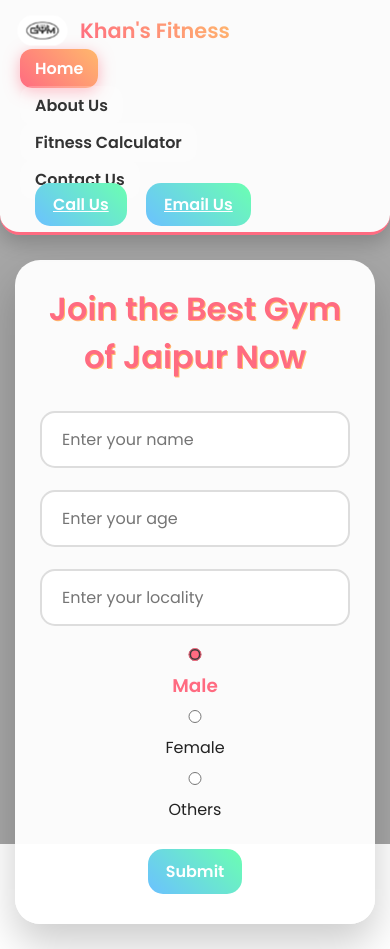
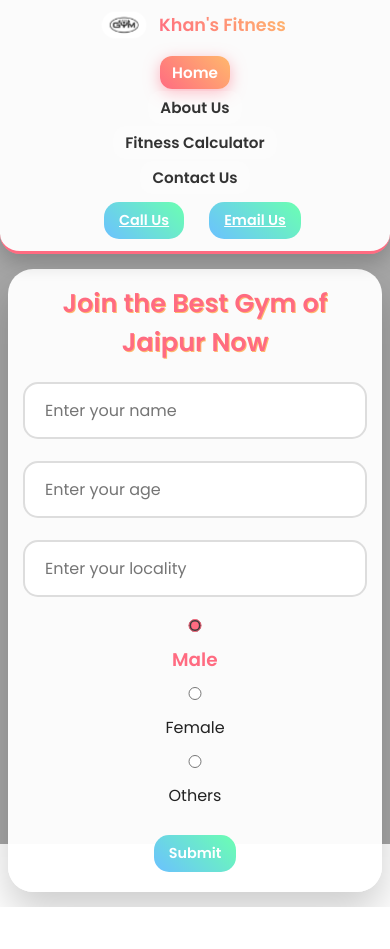
Before and after one commit to 00Raja11/Fitness-site, a website: page index.html in a window 390 px wide. After the commit the page ends 907 px from the top, so only its background shows below. Drawn offline with Linux system fonts and the light colour scheme.

Commit message:
Update style.css

```diff
--- a/style.css
+++ b/style.css
@@ -180,9 +180,13 @@ button:hover {
   justify-content: center;
   gap: 25px;
   margin-bottom: 22px;
+  flex-wrap: wrap;
 }
 
-.gender-selection input[type="radio"] { accent-color: #ff6b81; cursor: pointer; }
+.gender-selection input[type="radio"] {
+  accent-color: #ff6b81;
+  cursor: pointer;
+}
 
 .gender-selection label {
   cursor: pointer;
@@ -208,7 +212,7 @@ button:hover {
   padding: 15px;
   border-radius: 20px;
   text-align: center;
-  color: #000; /* changed to black */
+  color: #000;
   animation: popUp 0.6s ease forwards;
 }
 
@@ -245,10 +249,17 @@ button:hover {
 }
 
 .about-points li::before,
-.about-highlights li::before { content: "🔥"; position: absolute; left: 0; }
+.about-highlights li::before {
+  content: "🔥";
+  position: absolute;
+  left: 0;
+}
 
 .about-points li:hover,
-.about-highlights li:hover { transform: scale(1.05); color: #ff4c4c; }
+.about-highlights li:hover {
+  transform: scale(1.05);
+  color: #ff4c4c;
+}
 
 /* =========================
    ANIMATIONS
@@ -282,23 +293,105 @@ button:hover {
 }
 
 /* =========================
-   RESPONSIVE
+   RESPONSIVE FIXES
 ========================= */
+
+/* Tablets (<= 992px) */
 @media (max-width: 992px) {
-  header { flex-direction: column; align-items: flex-start; padding: 15px 20px; }
-  header .mid ul.navbar { flex-direction: column; gap: 12px; width: 100%; margin-top: 10px; }
-  .container { margin: 25px 15px; padding: 25px; }
-  .gender-selection { flex-direction: column; gap: 12px; }
-  .about-points li, .about-highlights li { font-size: 1rem; padding-left: 25px; }
+  header {
+    flex-direction: column;
+    align-items: center;
+    padding: 12px 18px;
+    text-align: center;
+  }
+
+  header .left {
+    justify-content: center;
+    margin-bottom: 10px;
+  }
+
+  header .mid ul.navbar {
+    flex-direction: column;
+    gap: 10px;
+    width: 100%;
+    align-items: center;
+    margin: 12px 0;
+  }
+
+  header .right {
+    display: flex;
+    justify-content: center;
+    flex-wrap: wrap;
+    gap: 10px;
+  }
+
+  .container {
+    margin: 20px 10px;
+    padding: 20px;
+    max-width: 100%;
+  }
+
+  .container h1 {
+    font-size: 2rem;
+  }
+
+  .gender-selection {
+    flex-direction: row;
+    flex-wrap: wrap;
+    gap: 15px;
+  }
+
+  .about-points li,
+  .about-highlights li {
+    font-size: 1rem;
+    padding-left: 22px;
+  }
 }
 
+/* Phones (<= 576px) */
 @media (max-width: 576px) {
-  header .left div { font-size: 1.3rem; }
-  header .left img { width: 45px; }
-  button, header .right a.btn { padding: 10px 18px; font-size: 1rem; }
-  .container h1 { font-size: 2rem; }
-  .about-points li, .about-highlights li { font-size: 0.95rem; padding-left: 20px; }
+  header .left div {
+    font-size: 1.1rem;
+  }
+
+  header .left img {
+    width: 40px;
+  }
+
+  header .mid ul.navbar li a {
+    padding: 6px 12px;
+    font-size: 0.95rem;
+  }
+
+  button,
+  header .right a.btn {
+    padding: 8px 15px;
+    font-size: 0.9rem;
+  }
+
+  .container {
+    margin: 15px 8px;
+    padding: 15px;
+  }
+
+  .container h1 {
+    font-size: 1.6rem;
+    margin-bottom: 20px;
+  }
+
+  .about-points li,
+  .about-highlights li {
+    font-size: 0.9rem;
+    padding-left: 18px;
+  }
+
+  .thank-you-message,
+  #thankYouMsg {
+    font-size: 1rem;
+    padding: 10px;
+  }
 }
+
 .bmi-value {
   color: #000; /* black text for BMI */
 }
```
